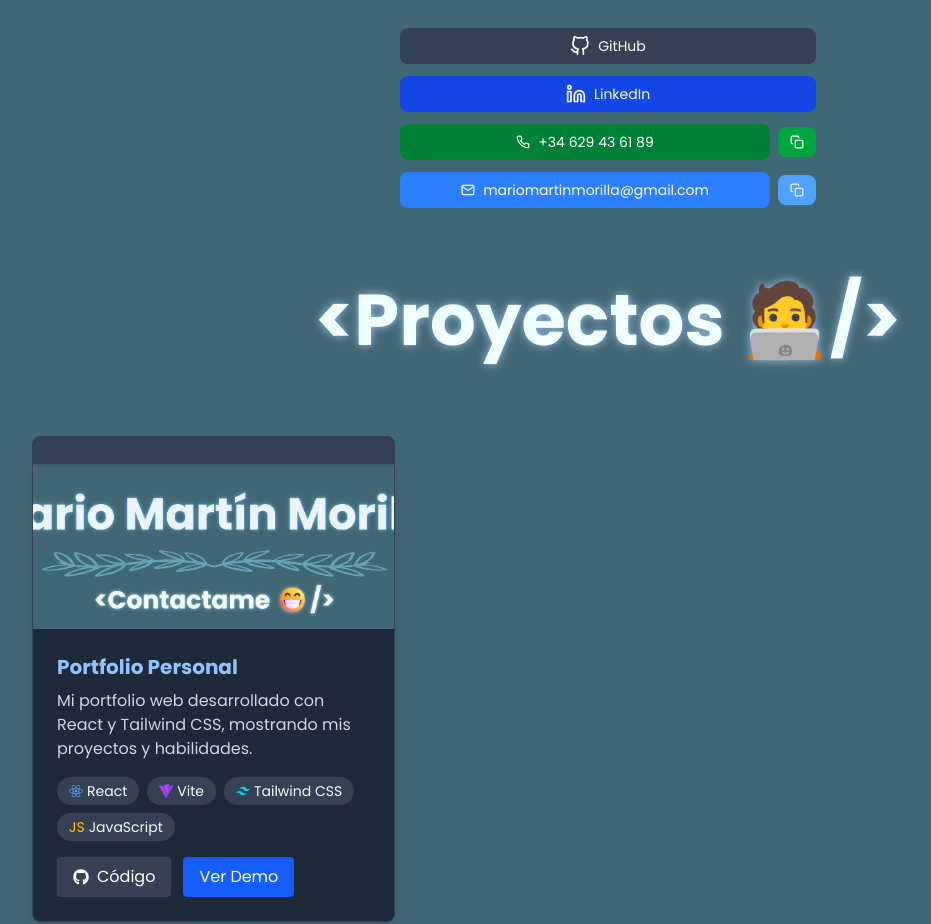
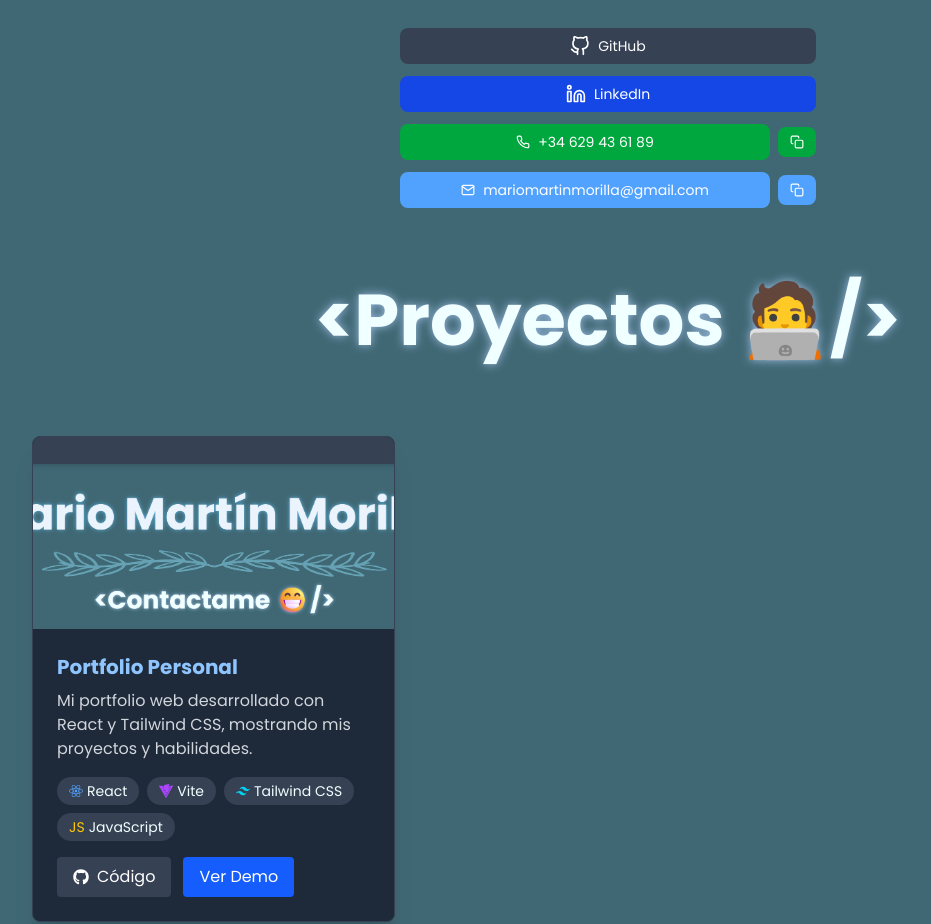
Before and after one commit to IHoracio/porfolio-web, a React (Vite) app: page / in a window 1280 px wide. Shown: the part 1100-2024 px from the top of the page, without its empty margins (32-963 px from the left). Built offline with nearby package versions, Linux system fonts and the light colour scheme.

Commit message:
Telef and Email color ajustment

```diff
--- a/src/components/sections/ContactoDesktop.jsx
+++ b/src/components/sections/ContactoDesktop.jsx
@@ -40,7 +40,7 @@
           variants={buttonVariants}
           whileHover="hover"
           whileTap="tap"
-          className="flex items-center justify-center bg-green-700 hover:bg-green-600 text-white py-2 px-4 rounded-lg transition-all text-sm flex-1 cursor-pointer"
+          className="flex items-center justify-center bg-green-600 hover:bg-green-500 text-white py-2 px-4 rounded-lg transition-all text-sm flex-1 cursor-pointer"
         >
           <FiPhone className="mr-2" />
           <span>+34 629 43 61 89</span>
@@ -64,7 +64,7 @@
           target="_blank"
           whileHover="hover"
           whileTap="tap"
-          className="flex items-center justify-center bg-blue-500 hover:bg-blue-400 text-white py-2 px-4 rounded-lg transition-all text-sm flex-1 cursor-pointer"
+          className="flex items-center justify-center bg-blue-400 hover:bg-blue-300 text-white py-2 px-4 rounded-lg transition-all text-sm flex-1 cursor-pointer"
         >
           <FiMail className="mr-2" />
           <span>mariomartinmorilla@gmail.com</span>
```
